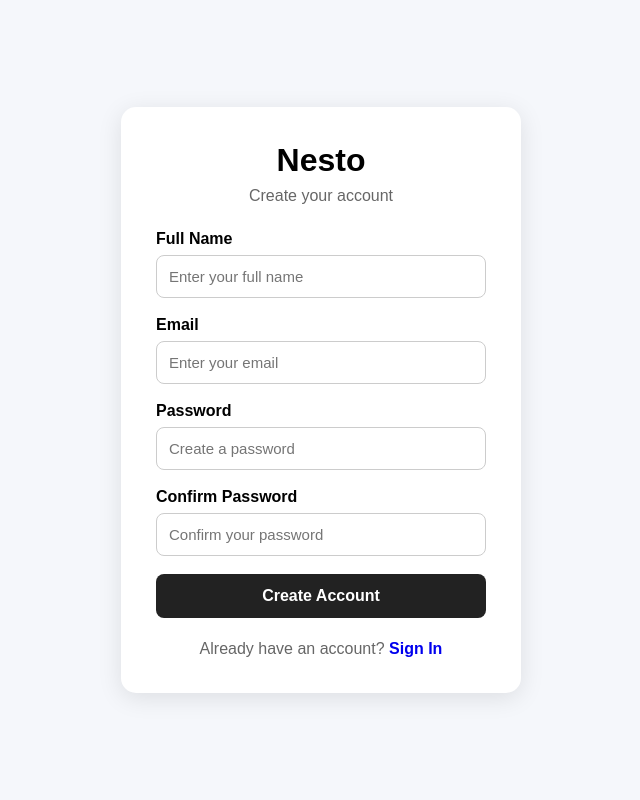
After one commit to Lazarus2006/Nesto, a Django app: template Django/Nesto/core/templates/signup.html in a window 1280 px wide. The commit adds this page. Shown: the whole page, without its empty margins (319-959 px from the left). Run offline with Django 5.2, Linux system fonts and the light colour scheme; the template is opened without the code that fills it, so the values that code supplies are empty.

Commit message:
built the signup interface

```diff
--- /dev/null
+++ b/Django/Nesto/core/static/core/signup.css
@@ -0,0 +1,89 @@
+* {
+    margin: 0;
+    padding: 0;
+    box-sizing: border-box;
+}
+
+body {
+    font-family: Arial, sans-serif;
+    min-height: 100vh;
+    display: flex;
+    justify-content: center;
+    align-items: center;
+    background: #f5f7fb;
+}
+
+.signup-container {
+    width: 400px;
+    background: white;
+    padding: 35px;
+    border-radius: 15px;
+    box-shadow: 0 5px 25px rgba(0, 0, 0, 0.1);
+}
+
+h1 {
+    text-align: center;
+    font-size: 32px;
+    margin-bottom: 8px;
+}
+
+.welcome {
+    text-align: center;
+    margin-bottom: 25px;
+    color: #666;
+}
+
+.input-group {
+    margin-bottom: 18px;
+}
+
+.input-group label {
+    display: block;
+    margin-bottom: 7px;
+    font-weight: bold;
+}
+
+.input-group input {
+    width: 100%;
+    padding: 12px;
+    border: 1px solid #ccc;
+    border-radius: 8px;
+    font-size: 15px;
+    outline: none;
+}
+
+.input-group input:focus {
+    border-color: #555;
+}
+
+.signup-btn {
+    width: 100%;
+    padding: 13px;
+    border: none;
+    border-radius: 8px;
+    cursor: pointer;
+    font-size: 16px;
+    font-weight: bold;
+    background: #222;
+    color: white;
+}
+
+.signup-btn:hover {
+    opacity: 0.9;
+}
+
+#message {
+    text-align: center;
+    margin-top: 15px;
+}
+
+.signin-text {
+    text-align: center;
+    margin-top: 22px;
+    color: #666;
+}
+
+.signin-text a {
+    text-decoration: none;
+    font-weight: bold;
+}
--- /dev/null
+++ b/Django/Nesto/core/static/core/signup.js
@@ -0,0 +1,22 @@
+const signupForm = document.getElementById("signupForm");
+const message = document.getElementById("message");
+
+signupForm.addEventListener("submit", function(event) {
+
+    event.preventDefault();
+
+    const name = document.getElementById("name").value;
+    const email = document.getElementById("email").value;
+    const password = document.getElementById("password").value;
+    const confirmPassword = document.getElementById("confirmPassword").value;
+
+    if (password !== confirmPassword) {
+        message.textContent = "Passwords do not match.";
+        return;
+    }
+
+    message.textContent = "Account details submitted!";
+
+    console.log("Name:", name);
+    console.log("Email:", email);
+});
--- a/Django/Nesto/core/templates/login.html
+++ b/Django/Nesto/core/templates/login.html
@@ -52,7 +52,7 @@
 
         <p class="signup-text">
             New to Nesto?
-            <a href="#">Sign Up</a>
+            <a href="{% static 'core/signup.html' %}">Sign Up</a>
         </p>
 
     </div>
--- /dev/null
+++ b/Django/Nesto/core/templates/signup.html
@@ -0,0 +1,79 @@
+{% load static %}
+<!DOCTYPE html>
+<html lang="en">
+<head>
+    <meta charset="UTF-8">
+    <meta name="viewport" content="width=device-width, initial-scale=1.0">
+    <title>Nesto - Sign Up</title>
+
+    <link rel="stylesheet" href="{% static 'core/signup.css' %}">
+</head>
+
+<body>
+
+    <div class="signup-container">
+
+        <h1>Nesto</h1>
+        <p class="welcome">Create your account</p>
+
+        <form id="signupForm">
+
+            <div class="input-group">
+                <label for="name">Full Name</label>
+                <input
+                    type="text"
+                    id="name"
+                    placeholder="Enter your full name"
+                    required
+                >
+            </div>
+
+            <div class="input-group">
+                <label for="email">Email</label>
+                <input
+                    type="email"
+                    id="email"
+                    placeholder="Enter your email"
+                    required
+                >
+            </div>
+
+            <div class="input-group">
+                <label for="password">Password</label>
+                <input
+                    type="password"
+                    id="password"
+                    placeholder="Create a password"
+                    required
+                >
+            </div>
+
+            <div class="input-group">
+                <label for="confirmPassword">Confirm Password</label>
+                <input
+                    type="password"
+                    id="confirmPassword"
+                    placeholder="Confirm your password"
+                    required
+                >
+            </div>
+
+            <button type="submit" class="signup-btn">
+                Create Account
+            </button>
+
+        </form>
+
+        <p id="message"></p>
+
+        <p class="signin-text">
+            Already have an account?
+            <a href="login.html">Sign In</a>
+        </p>
+
+    </div>
+
+    <script src="{% static 'core/signup.js' %}"></script>
+
+</body>
+</html>
```
Also changed, not shown: Django/Nesto/Nesto/settings.py (+9 -5 lines), 2 other files.
